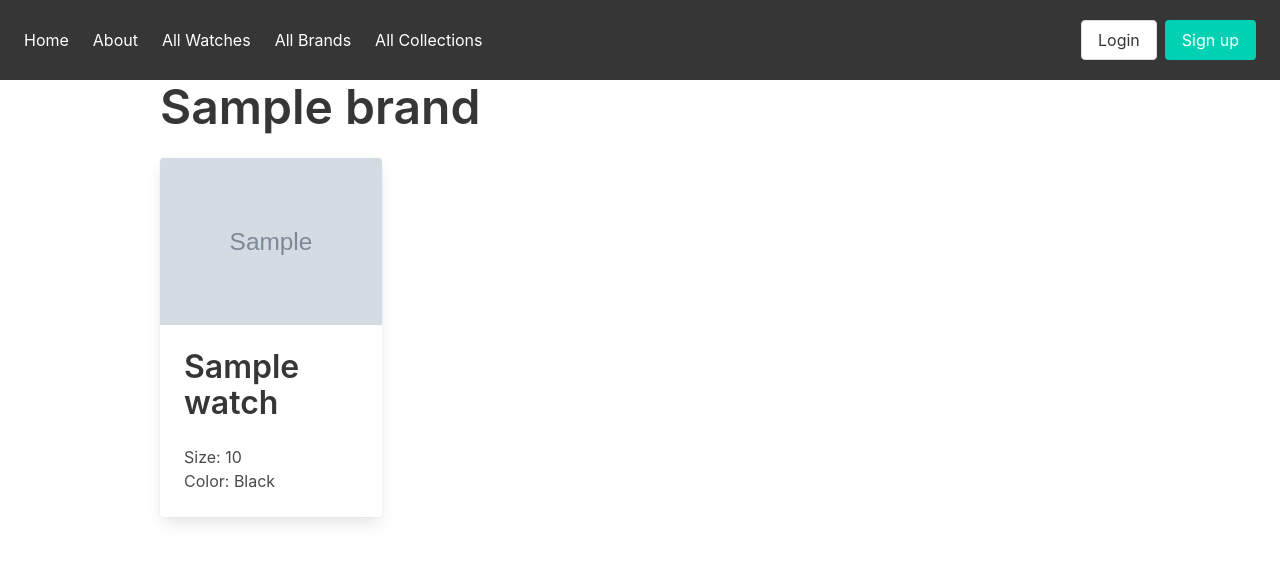
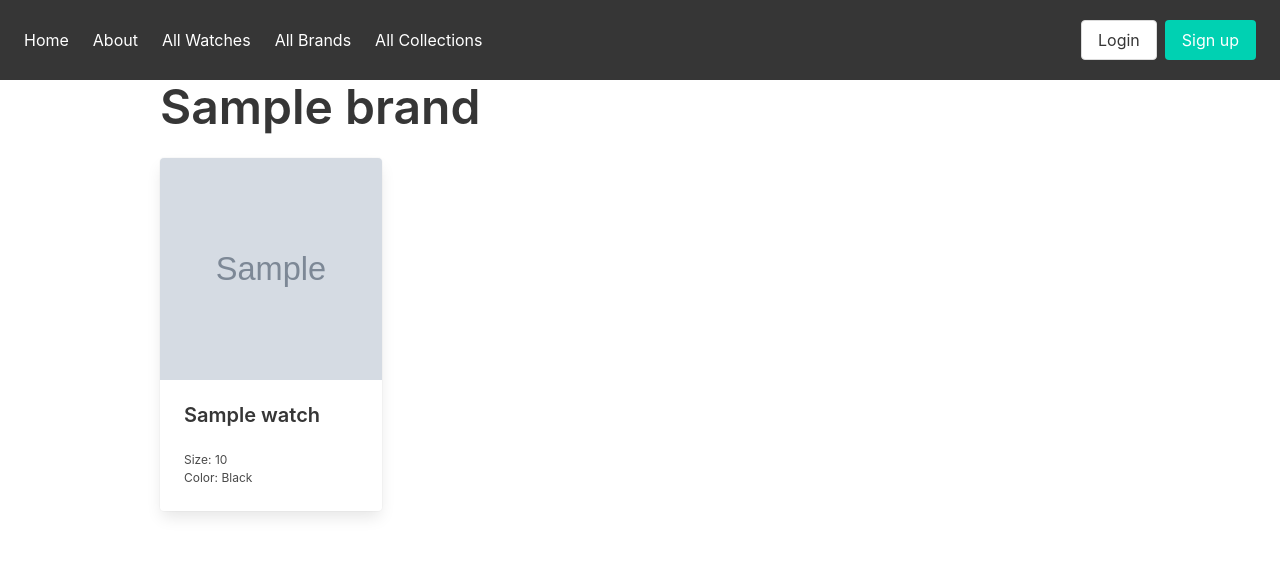
Before and after one commit to StevieC7/watch-collector, a Django app: page /brands/1/ in a window 1280 px wide. Shown: the top 562 px of the page. Run offline with Django 4.2, Linux system fonts and the light colour scheme; tables that the repository leaves empty hold one stand-in row (values such as "Sample post"); grey boxes marked "Sample" are stand-in pictures.

Commit message:
Wall some features behind login

```diff
--- a/main_app/templates/brand_index.html
+++ b/main_app/templates/brand_index.html
@@ -8,7 +8,9 @@ All Brands
         <h1 class="title is-1 mx-5">All Brands</h1>
     </div>
     <div class="column">
+        {% if user.is_authenticated %}
         <a class="button is-primary m-5" href="{% url 'add_brand' %}">Add Brand</a>
+        {% endif %}
     </div>
 </div>
 <div class="columns is-multiline mx-5">
--- a/main_app/templates/brand_inspect.html
+++ b/main_app/templates/brand_inspect.html
@@ -3,24 +3,31 @@
 {{ brand.name }}
 {% endblock %}
 {% block content %}
-<h1 class="title is-1">{{ brand.name }}</h1>
-{% if user.is_authenticated %}
-<button class="button is-danger"><a href="/brands/{{brand.id}}/delete">Delete Brand</a></button>
-{% endif %}
+<div class="columns is-vcentered">
+    <div class="column">
+        <h1 class="title is-1">{{ brand.name }}</h1>
+    </div>
+    <div class="column">
+        {% if user.is_authenticated %}
+        <a class="button is-danger" href="/brands/{{brand.id}}/delete">Delete Brand</a>
+        {% endif %}
+    </div>
+</div>
+
 <div class="columns is-multiline">
     {% for watch in brand.watches.all %}
     <div class="column is-one-quarter">
         <a href="{% url 'inspect' watch.pk %}">
             <div class="card">
                 <div class="card-image">
-                    <figure class="image">
-                        <img src="{{watch.image}}" />
+                    <figure class="image is-square">
+                        <img src="{{watch.image}}" style="object-fit: cover; object-position: center;" />
                     </figure>
                 </div>
                 <div class="card-content">
-                    <h3 class="title is-3">{{watch.name}}</h3>
-                    <p>Size: {{watch.size}}</p>
-                    <p>Color: {{watch.primary_color}}</p>
+                    <h3 class="title is-5">{{watch.name}}</h3>
+                    <p class="is-size-7">Size: {{watch.size}}</p>
+                    <p class="is-size-7">Color: {{watch.primary_color}}</p>
                 </div>
             </div>
         </a>
--- a/main_app/templates/collection_index.html
+++ b/main_app/templates/collection_index.html
@@ -8,7 +8,9 @@ All Collections
         <h1 class="title is-1 mx-5">All Collections</h1>
     </div>
     <div class="column">
+        {% if user.is_authenticated %}
         <a class="button is-primary m-5" href="{% url 'add_collection' %}">Add Collection</a>
+        {% endif %}
     </div>
 </div>
 {% if collections %}
```
